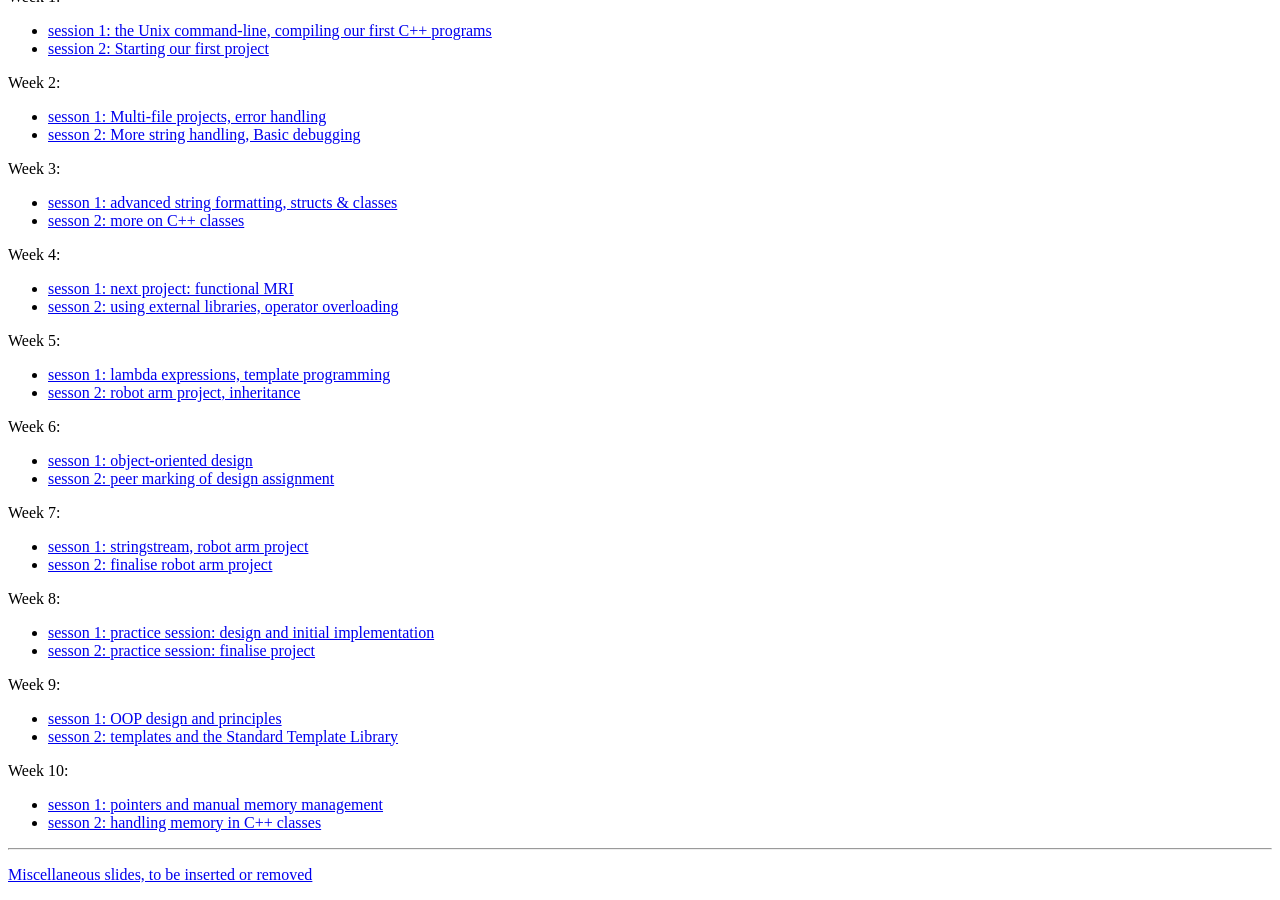
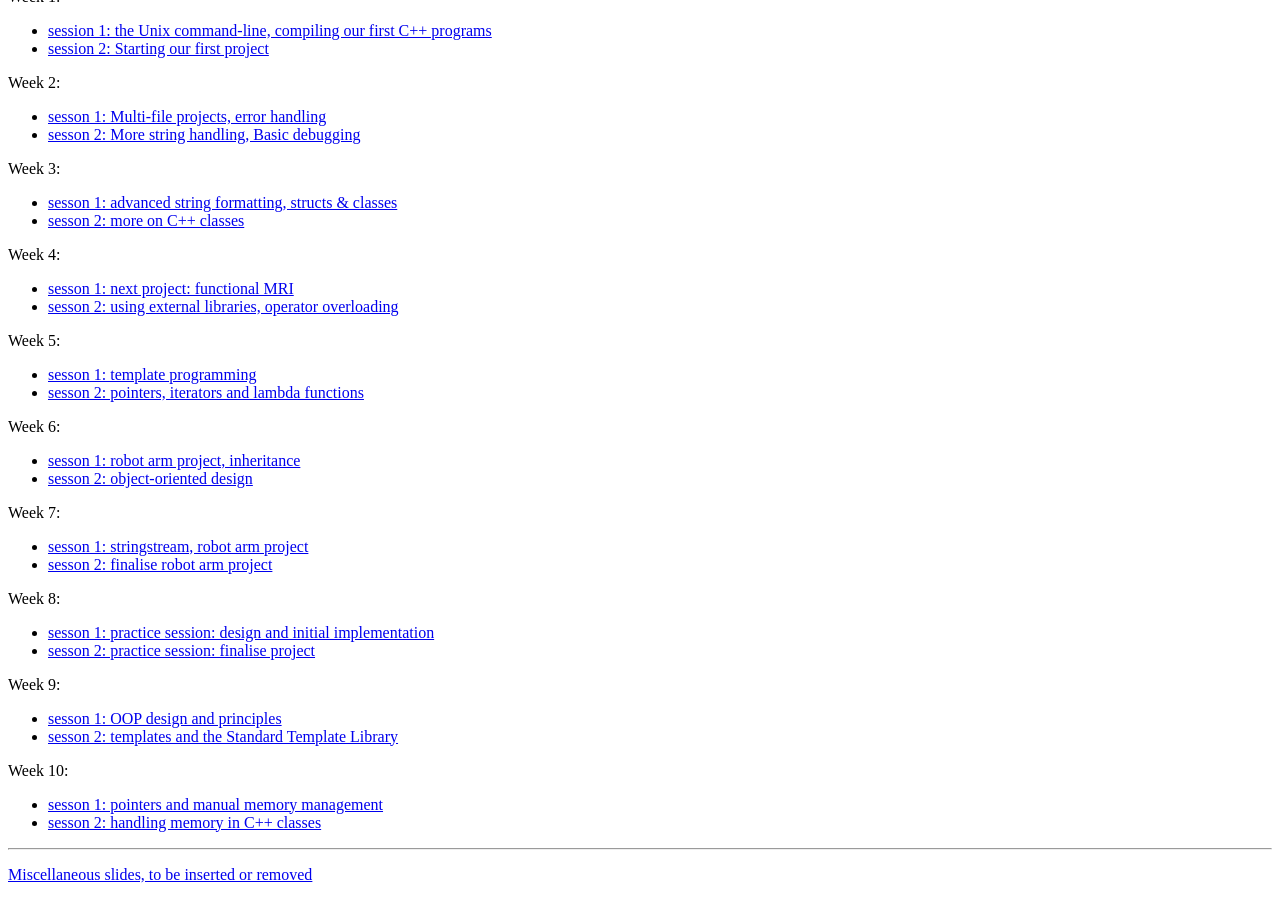
Before and after one commit to KCL-BMEIS/OOP, a Jekyll site: the page built from index.md, in a window 1280 px wide and 900 px high, scrolled down 861 px. Built offline with Jekyll 4.4.1, drawn with Linux system fonts in a browser that asks for light colours; some web fonts are replaced.

Commit message:
start on week 5B

```diff
--- a/index.md
+++ b/index.md
@@ -66,12 +66,12 @@ Week 4:
 - [sesson 2: using external libraries, operator overloading](https://kcl-bmeis.github.io/OOP/week4B)
 
 Week 5:
-- [sesson 1: lambda expressions, template programming](https://kcl-bmeis.github.io/OOP/week5A)
-- [sesson 2: robot arm project, inheritance](https://kcl-bmeis.github.io/OOP/week5B)
+- [sesson 1: template programming](https://kcl-bmeis.github.io/OOP/week5A)
+- [sesson 2: pointers, iterators and lambda functions](https://kcl-bmeis.github.io/OOP/week5B)
 
 Week 6:
-- [sesson 1: object-oriented design](https://kcl-bmeis.github.io/OOP/week6A)
-- [sesson 2: peer marking of design assignment](https://kcl-bmeis.github.io/OOP/week6B)
+- [sesson 1: robot arm project, inheritance](https://kcl-bmeis.github.io/OOP/week6A)
+- [sesson 2: object-oriented design](https://kcl-bmeis.github.io/OOP/week6B)
 
 Week 7:
 - [sesson 1: stringstream, robot arm project](https://kcl-bmeis.github.io/OOP/week7A)
```
Also changed, not shown: week5A.md (+20 -11 lines), week5B.md (+97 -7 lines).
